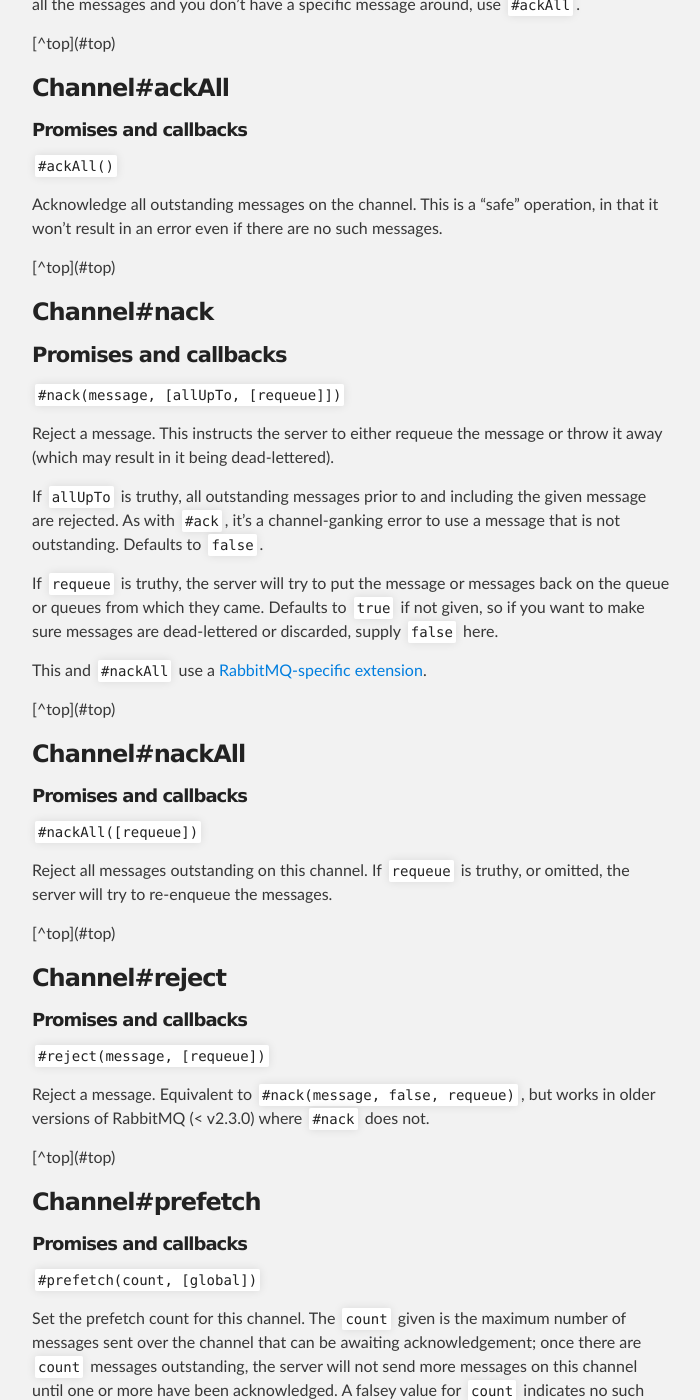
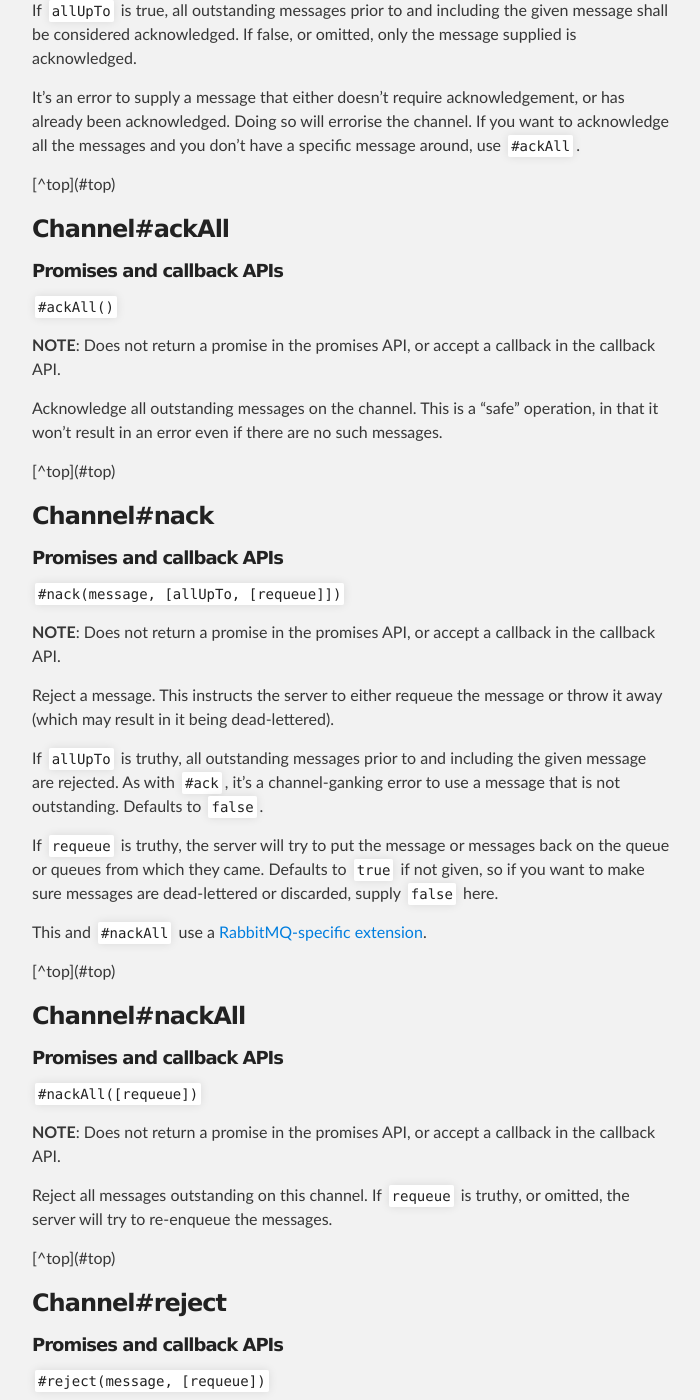
Before and after one commit to amqp-node/amqplib, a Jekyll site: the page built from channel_api.md, in a window 1280 px wide and 1400 px high, scrolled down 26211 px. Shown: the whole window, without its empty margins (288-988 px from the left). Built offline with Jekyll 4.4.1, drawn with Linux system fonts in a browser that asks for light colours; Markdown is read by kramdown in place of the engine named in the settings; some of the changed text lies outside the part shown.

Commit message:
Reduce readme ambiguity for operations that have not reply

```diff
--- a/channel_api.md
+++ b/channel_api.md
@@ -320,11 +320,11 @@ NB AMQP only has signed integers in tables.
 
 ### <a name="connect"></a>connect
 
-##### Promises
+##### Promises API
 
 `connect([url, [socketOptions]])`
 
-##### Callbacks
+##### Callback API
 
 `connect([url, [socketOptions]], function(err, conn) {...})`
 
@@ -457,11 +457,11 @@ are exported as potential extension points.
 
 ### <a name="model_close"></a>{Channel,Callback}Model#close
 
-##### Promises
+##### Promises API
 
 `connection.close()`
 
-##### Callbacks
+##### Callback API
 
 `connection.close([function(err) {...}])`
 
@@ -565,11 +565,11 @@ alleviated.
 
 ### <a name="model_createChannel"></a>{Channel,Callback}Model#createChannel
 
-##### Promises
+##### Promises API
 
 `#createChannel()`
 
-##### Callbacks
+##### Callback API
 
 `#createChannel(function(err, channel) {...})`
 
@@ -582,11 +582,11 @@ there are already `channelMax` channels open).
 
 ### <a name="model_createConfirmChannel"></a>{Channel,Callback}Model#createConfirmChannel
 
-##### Promises
+##### Promises API
 
 `#createConfirmChannel()`
 
-##### Callbacks
+##### Callback API
 
 `#createConfirmChannel(function(err, channel) {...})`
 
@@ -616,11 +616,11 @@ connection (`connect()` above) and calling `#createChannel` or
 
 ### <a name="channel_close"></a>Channel#close
 
-##### Promises
+##### Promises API
 
 `Channel#close()`
 
-##### Callbacks
+##### Callback API
 
 `Channel#close([function(err) {...}])`
 
@@ -677,11 +677,11 @@ is ready for writes again).
 
 ### <a name="channel_assertQueue"></a>Channel#assertQueue
 
-##### Promises
+##### Promises API
 
 `#assertQueue([queue, [options]])`
 
-##### Callbacks
+##### Callback API
 
 `#assertQueue([queue, [options, [function(err, ok) {...}]]])`
 
@@ -756,11 +756,11 @@ consumer count, and a recent message count; e.g.,
 
 ### <a name="channel_checkQueue"></a>Channel#checkQueue
 
-##### Promises
+##### Promises API
 
 `#checkQueue(queue)`
 
-##### Callbacks
+##### Callback API
 
 `#checkQueue(queue, [function(err, ok) {...}])`
 
@@ -773,11 +773,11 @@ name. The reply from the server is the same as for `#assertQueue()`.
 
 ### <a name="channel_deleteQueue"></a>Channel#deleteQueue
 
-##### Promises
+##### Promises API
 
 `#deleteQueue(queue, [options])`
 
-##### Callbacks
+##### Callback API
 
 `#deleteQueue(queue, [options, [function(err, ok) {...}]])`
 
@@ -806,11 +806,11 @@ number of messages deleted or dead-lettered along with the queue.
 
 ### <a name="channel_purgeQueue"></a>Channel#purgeQueue
 
-##### Promises
+##### Promises API
 
 `#purgeQueue(queue)`
 
-##### Callbacks
+##### Callback API
 
 `#purgeQueue(queue, [function(err, ok) {...}])`
 
@@ -827,11 +827,11 @@ the number of messages purged from the queue.
 
 ### <a name="channel_bindQueue"></a>Channel#bindQueue
 
-##### Promises
+##### Promises API
 
 `#bindQueue(queue, source, pattern, [args])`
 
-##### Callbacks
+##### Callback API
 
 `#bindQueue(queue, source, pattern, [args, [function(err, ok) {...}]])`
 
@@ -852,11 +852,11 @@ The server reply has no fields.
 
 ### <a name="channel_unbindQueue"></a>Channel#unbindQueue
 
-##### Promises
+##### Promises API
 
 `#unbindQueue(queue, source, pattern, [args])`
 
-##### Callbacks
+##### Callback API
 
 `#unbindQueue(queue, source, pattern, [args, [function(err, ok) {...}]])`
 
@@ -873,11 +873,11 @@ all[1][rabbitmq-idempotent-delete]. Good ol' RabbitMQ).
 
 ### <a name="channel_assertExchange"></a>Channel#assertExchange
 
-##### Promises
+##### Promises API
 
 `#assertExchange(exchange, type, [options])`
 
-##### Callbacks
+##### Callback API
 
 `#assertExchange(exchange, type, [options, [function(err, ok) {...}]])`
 
@@ -918,11 +918,11 @@ The server reply echoes the exchange name, in the field `exchange`.
 
 ### <a name="channel_checkExchange"></a>Channel#checkExchange
 
-##### Promises
+##### Promises API
 
 `#checkExchange(exchange)`
 
-##### Callbacks
+##### Callback API
 
 `#checkExchange(exchange, [function(err, ok) {...}])`
 
@@ -933,11 +933,11 @@ be closed with an error. If it does exist, happy days.
 
 ### <a name="channel_deleteExchange"></a>Channel#deleteExchange
 
-##### Promises
+##### Promises API
 
 `#deleteExchange(name, [options])`
 
-##### Callbacks
+##### Callback API
 
 `#deleteExchange(name, [options, [function(err, ok) {...}]])`
 
@@ -956,11 +956,11 @@ The server reply has no fields.
 
 ### <a name="channel_bindExchange"></a>Channel#bindExchange
 
-##### Promises
+##### Promises API
 
 `#bindExchange(destination, source, pattern, [args])`
 
-##### Callbacks
+##### Callback API
 
 `#bindExchange(destination, source, pattern, [args, [function(err, ok) {...}]])`
 
@@ -978,11 +978,11 @@ The server reply has no fields.
 
 ### <a name="channel_unbindExchange"></a>Channel#unbindExchange
 
-##### Promises
+##### Promises API
 
 `#unbindExchange(destination, source, pattern, [args])`
 
-##### Callbacks
+##### Callback API
 
 `#unbindExchange(destination, source, pattern, [args, [function(err, ok) {...}]])`
 
@@ -997,9 +997,12 @@ trivially[1][rabbitmq-idempotent-delete].
 
 ### <a name="channel_publish"></a>Channel#publish
 
-##### Promises or callbacks
+##### Promises and callback APIs
 
 `#publish(exchange, routingKey, content, [options])`
+
+**NOTE**: Does not return a promise in the promises API; see
+[flow control](#flowcontrol)
 
 Publish a single message to an exchange. The mandatory parameters are:
 
@@ -1113,9 +1116,12 @@ is 'full', and `true` otherwise. If it returns `false`, it will emit a
 
 ### <a name="channel_sendToQueue"></a>Channel#sendToQueue
 
-##### Promises and callbacks
+##### Promises and callback APIs
 
 `#sendToQueue(queue, content, [options])`
+
+**NOTE**: Does not return a promise in the promises API; see
+[flow control](#flowcontrol)
 
 Send a single message with the `content` given as a buffer to the
 specific `queue` named, bypassing routing. The options and return
@@ -1125,11 +1131,11 @@ value are exactly the same as for `#publish`.
 
 ### <a name="channel_consume"></a>Channel#consume
 
-##### Promises
+##### Promises API
 
 `#consume(queue, function(msg) {...}, [options])`
 
-##### Callbacks
+##### Callback API
 
 `#consume(queue, function(msg) {...}, [options, [function(err, ok) {...}]])`
 
@@ -1204,11 +1210,11 @@ the message callback will be invoked with `null`.
 
 ### <a name="channel_cancel"></a>Channel#cancel
 
-##### Promises
+##### Promises API
 
 `#cancel(consumerTag)`
 
-##### Callbacks
+##### Callback API
 
 `#cancel(consumerTag, [function(err, ok) {...}])`
 
@@ -1225,11 +1231,11 @@ which may have been generated by the server.
 
 ### <a name="channel_get"></a>Channel#get
 
-##### Promises
+##### Promises API
 
 `#get(queue, [options])`
 
-##### Callbacks
+##### Callback API
 
 `#get(queue, [options, [function(err, msgOrFalse) {...}]])`
 
@@ -1249,9 +1255,11 @@ Options:
 
 ### <a name="channel_ack"></a>Channel#ack
 
-##### Promises and callbacks
+##### Promises and callback APIs
 
 `#ack(message, [allUpTo])`
+
+**NOTE**: Does not return a promise in the promises API, or accept a callback in the callback API.
 
 Acknowledge the given message, or all messages up to and including the
 given message.
@@ -1274,9 +1282,11 @@ you don't have a specific message around, use `#ackAll`.
 
 ### <a name="channel_ackAll"></a>Channel#ackAll
 
-##### Promises and callbacks
+##### Promises and callback APIs
 
 `#ackAll()`
+
+**NOTE**: Does not return a promise in the promises API, or accept a callback in the callback API.
 
 Acknowledge all outstanding messages on the channel. This is a "safe"
 operation, in that it won't result in an error even if there are no
@@ -1286,9 +1296,11 @@ such messages.
 
 ### <a name="channel_nack"></a>Channel#nack
 
-#### Promises and callbacks
+##### Promises and callback APIs
 
 `#nack(message, [allUpTo, [requeue]])`
+
+**NOTE**: Does not return a promise in the promises API, or accept a callback in the callback API.
 
 Reject a message. This instructs the server to either requeue the
 message or throw it away (which may result in it being dead-lettered).
@@ -1309,9 +1321,11 @@ extension][rabbitmq-nack].
 
 ### <a name="channel_nackAll"></a>Channel#nackAll
 
-##### Promises and callbacks
+##### Promises and callback APIs
 
 `#nackAll([requeue])`
+
+**NOTE**: Does not return a promise in the promises API, or accept a callback in the callback API.
 
 Reject all messages outstanding on this channel. If `requeue` is
 truthy, or omitted, the server will try to re-enqueue the messages.
@@ -1320,9 +1334,11 @@ truthy, or omitted, the server will try to re-enqueue the messages.
 
 ### <a name="channel_reject"></a>Channel#reject
 
-##### Promises and callbacks
+##### Promises and callback APIs
 
 `#reject(message, [requeue])`
+
+**NOTE**: Does not return a promise in the promises API, or accept a callback in the callback API.
 
 Reject a message. Equivalent to `#nack(message, false, requeue)`, but
 works in older versions of RabbitMQ (< v2.3.0) where `#nack` does not.
@@ -1331,9 +1347,11 @@ works in older versions of RabbitMQ (< v2.3.0) where `#nack` does not.
 
 ### <a name="channel_prefetch"></a>Channel#prefetch
 
-##### Promises and callbacks
+##### Promises and callback APIs
 
 `#prefetch(count, [global])`
+
+**NOTE**: Does not return a promise in the promises API, or accept a callback in the callback API.
 
 Set the prefetch count for this channel. The `count` given is the
 maximum number of messages sent over the channel that can be awaiting
@@ -1355,11 +1373,11 @@ v3.3.0 will bring down the whole connection.
 
 ### <a name="channel_recover"></a>Channel#recover
 
-##### Promises
+##### Promises API
 
 `#recover()`
 
-##### Callbacks
+##### Callback API
 
 `#recover([function(err, ok) {...}])`
 
@@ -1425,37 +1443,37 @@ connection, then call `#createConfirmChannel`.
 
 ### <a name="confirmchannel_publish"></a>ConfirmChannel#publish
 
-##### Callbacks
+##### Promises and callback APIs
 
 `#publish(exchange, routingKey, content, options, function(err, ok) {...})`
 
+**NOTE**: Does not return a promise and stil expects a callback in the promises API; see
+[flow control](#flowcontrol)
+
 `options` argument must be supplied, at least as an empty object.
 
-**NOTE**: Does not return a promise in the promises API; see
+[^top](#top)
+
+### <a name="confirmchannel_sendToQueue"></a>ConfirmChannel#sendToQueue
+
+##### Promises and callback APIs
+
+`#sendToQueue(queue, content, options, function(err, ok) {...})`
+
+**NOTE**: Does not return a promise and stil expects a callback in the promises API; see
 [flow control](#flowcontrol)
 
-[^top](#top)
-
-### <a name="confirmchannel_sendToQueue"></a>ConfirmChannel#sendToQueue
-
-##### Callbacks
-
-`#sendToQueue(queue, content, options, function(err, ok) {...})`
-
 `options` argument must be supplied, at least as an empty object.
 
-**NOTE**: Does not return a promise in the promises API; see
-[flow control](#flowcontrol)
-
 [^top](#top)
 
 ### <a name="confirmchannel_waitForConfirms"></a>ConfirmChannel#waitForConfirms
 
-##### Promises
+##### Promises API
 
 `#waitForConfirms()`
 
-##### Callbacks
+##### Callback API
 
 `#waitForConfirms(function(err) {...})`
 
```
